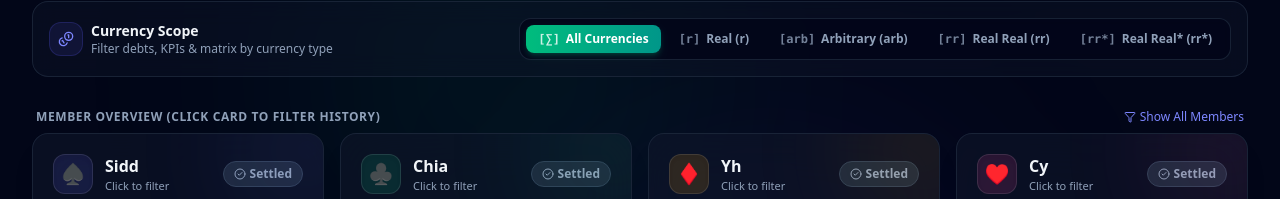
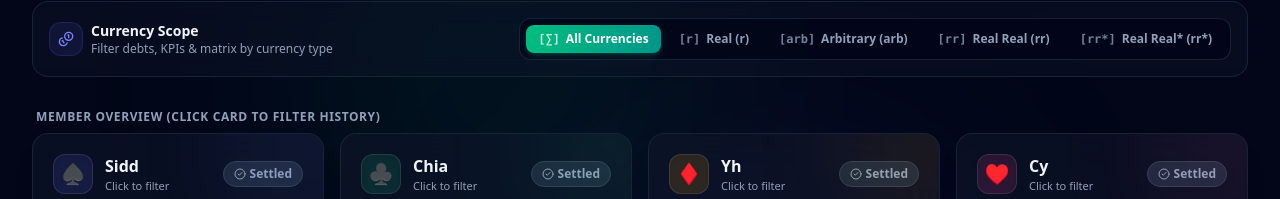
Before and after one commit to ashtonchiayz/punt-tracker, a Next.js app: page / in a window 1280 px wide. Shown: the part 112-311 px from the top of the page. Built offline with nearby package versions, Linux system fonts and the light colour scheme.

Commit message:
Fix TypeScript error in app/page.tsx

```diff
--- a/app/page.tsx
+++ b/app/page.tsx
@@ -19,6 +19,7 @@ import { ExpenseModal } from '@/components/ExpenseModal';
 export default function Home() {
   const [transactions, setTransactions] = useState<Transaction[]>([]);
   const [activeCurrency, setActiveCurrency] = useState<Currency | 'all'>('all');
+  const [selectedMember, setSelectedMember] = useState<Member | 'all'>('all');
   const [isModalOpen, setIsModalOpen] = useState(false);
   const [editingTransaction, setEditingTransaction] = useState<Transaction | null>(null);
 
@@ -126,7 +127,12 @@ export default function Home() {
 
         {/* 4 High-Level KPI Balance Cards */}
         <section>
-          <KpiCards balances={netBalances} activeCurrency={activeCurrency} />
+          <KpiCards
+            balances={netBalances}
+            activeCurrency={activeCurrency}
+            selectedMember={selectedMember}
+            onSelectMember={setSelectedMember}
+          />
         </section>
 
         {/* Simplified Debt Settle-Up Plan & Pairwise Matrix Grid */}
```
